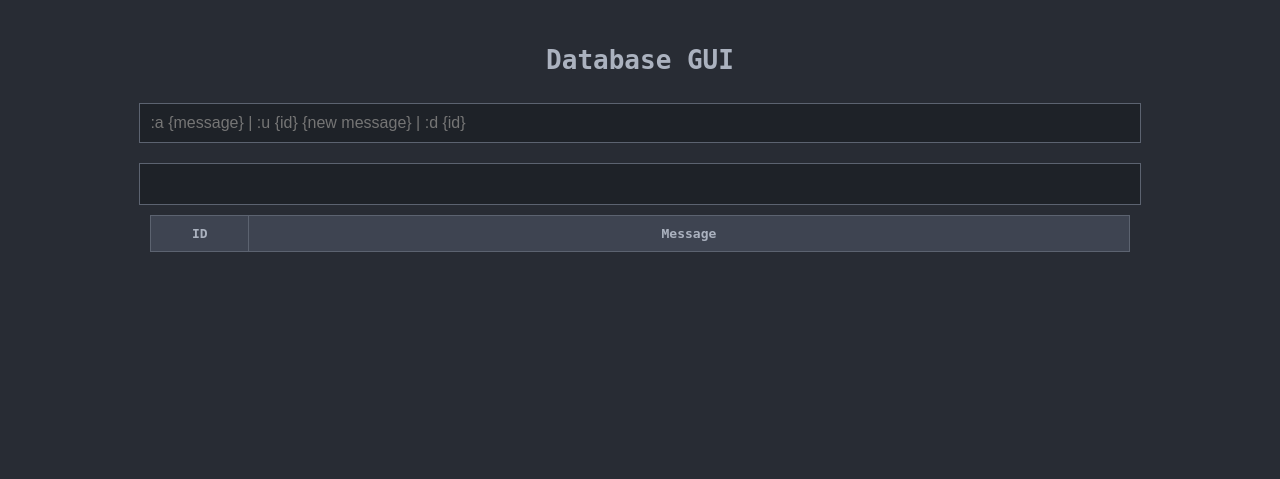
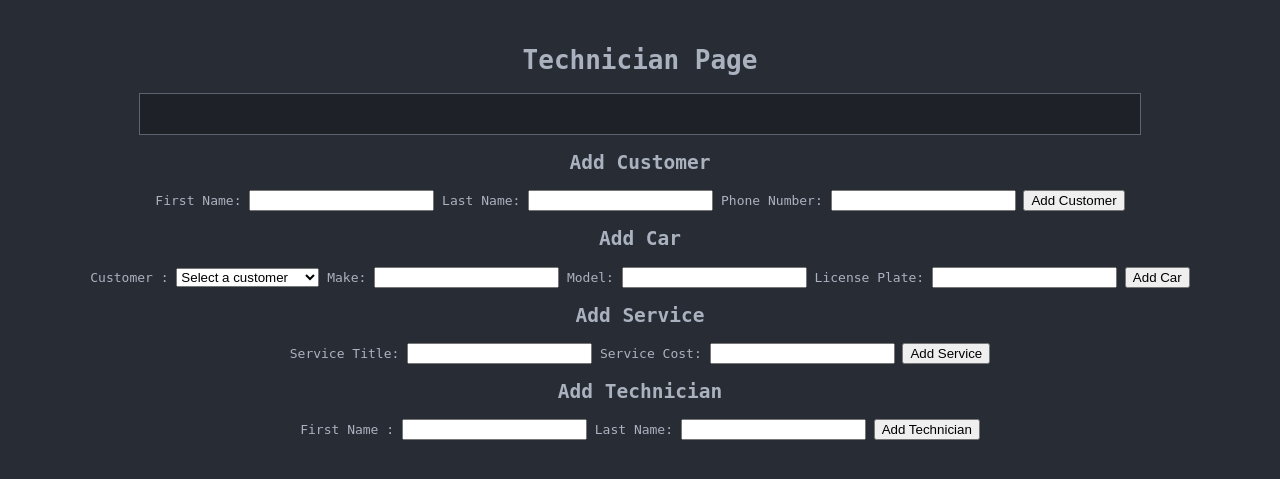
Before and after one commit to Sinnaminty/Database_Project, a Flask app: page / in a window 1280 px wide. Shown: the top 479 px of the page. Run offline with Flask 3, Linux system fonts and the light colour scheme; data comes from the database, SQL or seed files in the repository; data that the repository does not hold is empty.

Commit message:
more tables added

```diff
--- a/app.py
+++ b/app.py
@@ -7,137 +7,132 @@ CORS(app)  # Enable CORS for all routes
 
 DB_FILE = "database.db"
 
-def create_table():
+def create_tables():
     conn = sqlite3.connect(DB_FILE)
     cursor = conn.cursor()
+
+    # customer table
     cursor.execute("""
-        CREATE TABLE IF NOT EXISTS messages (
-            id INTEGER PRIMARY KEY AUTOINCREMENT,
-            content TEXT NOT NULL
-        )
+    CREATE TABLE IF NOT EXISTS customers (
+        id INTEGER PRIMARY KEY AUTOINCREMENT,
+        customer_first_name TEXT NOT NULL,
+        customer_last_name TEXT NOT NULL,
+        customer_phone_number TEXT NOT NULL
+    )
     """)
+
+    # cars table
+    cursor.execute("""
+    CREATE TABLE IF NOT EXISTS cars (
+        id INTEGER PRIMARY KEY AUTOINCREMENT,
+        car_make TEXT NOT NULL,
+        car_model TEXT NOT NULL,
+        car_license_plate TEXT NOT NULL,
+        customer_id INTEGER,
+        FOREIGN KEY (customer_id) REFERENCES customers(id)
+    )
+    """)
+
+    # services table
+    cursor.execute("""
+    CREATE TABLE IF NOT EXISTS services (
+        id INTEGER PRIMARY KEY AUTOINCREMENT,
+        service_title TEXT NOT NULL,
+        service_cost REAL NOT NULL
+    )
+    """)
+
+    # technicians table
+    cursor.execute("""
+    CREATE TABLE IF NOT EXISTS technicians (
+        id INTEGER PRIMARY KEY AUTOINCREMENT,
+        technician_first_name TEXT NOT NULL,
+        technician_last_name TEXT NOT NULL
+    )
+    """)
+
     conn.commit()
     conn.close()
 
-create_table()
+create_tables()
 
 @app.route('/')
 def index():
     return render_template("index.html")
 
 
-@app.route('/get_messages', methods=['GET'])
-def get_messages():
+@app.route('/get_customers', methods=['GET'])
+def get_customers():
     conn = sqlite3.connect(DB_FILE)
     cursor = conn.cursor()
-    cursor.execute("SELECT * FROM messages")
-    messages = cursor.fetchall()
+    cursor.execute("SELECT id, customer_first_name, customer_last_name, customer_phone_number FROM customers")
+    customers = cursor.fetchall()
     conn.close()
-    return jsonify(messages)
+
+    # Return customer data as JSON
+    return jsonify([{'id': customer[0], 'customer_first_name': customer[1], 'customer_last_name': customer[2], 'customer_phone_number': customer[3]} for customer in customers])
 
 
-@app.route('/submit', methods=['POST'])
-def submit():
+@app.route('/add_customer', methods=['POST'])
+def add_customer():
     data = request.json
-    messages = data.get("content", [])
-
-    if messages:
-        conn = sqlite3.connect(DB_FILE)
-        cursor = conn.cursor()
-
-        for message in messages:
-            cursor.execute("INSERT INTO messages (content) VALUES (?)", (message.strip(),))
-
-        conn.commit()
-        conn.close()
-        return jsonify({"message": f"{len(messages)} message(s) added successfully"}), 201
-
-    return jsonify({"error": "Message content is required"}), 400
-
-
-@app.route('/get_message/<int:msg_id>', methods=['GET'])
-def get_message(msg_id):
-    conn = sqlite3.connect(DB_FILE)
-    cursor = conn.cursor()
-    cursor.execute("SELECT * FROM messages WHERE id = ?", (msg_id,))
-    message = cursor.fetchone()
-    conn.close()
-
-    if message:
-        return jsonify({"id" : message[0], "content" : message[1]})
-    else:
-        return jsonify({"error": "Message not found"}), 404
-
-
-@app.route('/delete_messages', methods=['POST'])
-def delete_messages():
-    data = request.json
-    ids = data.get("ids", [])
-
-    if not ids:
-        return jsonify({"error": "No IDs provided"}), 400
-
-    # Convert all IDs to integers
-    try:
-        ids = [int(id_str) for id_str in ids]
-    except ValueError:
-        return jsonify({"error": "All IDs must be valid integers"}), 400
+    customer_first_name = data.get("customer_first_name")
+    customer_last_name = data.get("customer_last_name")
+    customer_phone_number = data.get("customer_phone_number")
 
     conn = sqlite3.connect(DB_FILE)
     cursor = conn.cursor()
-
-    # Check if all provided IDs exist in the database
-    cursor.execute("SELECT id FROM messages WHERE id IN ({})".format(",".join("?" for _ in ids)), ids)
-    existing_ids = [row[0] for row in cursor.fetchall()]
-
-    # Find the missing IDs
-    missing_ids = set(ids) - set(existing_ids)
-
-    if missing_ids:
-        conn.close()
-        return jsonify({"error": f"Message(s) with IDs {', '.join(map(str, missing_ids))} not found"}), 404
-
-    # Delete messages with the specified IDs
-    cursor.execute("DELETE FROM messages WHERE id IN ({})".format(",".join("?" for _ in ids)), ids)
+    cursor.execute("INSERT INTO customers (customer_first_name, customer_last_name, customer_phone_number) VALUES (?, ?, ?)", (customer_first_name, customer_last_name, customer_phone_number))
     conn.commit()
-
-    # Re-enumerate the IDs
-    cursor.execute("SELECT id FROM messages ORDER BY id")
-    rows = cursor.fetchall()
-    for index, row in enumerate(rows, start=1):
-        cursor.execute("UPDATE messages SET id = ? WHERE id = ?", (index, row[0]))
-
-    conn.commit()
-
-    # Reset the auto-increment counter
-    cursor.execute("DELETE FROM sqlite_sequence WHERE name='messages'")
-    conn.commit()
-
     conn.close()
-    return jsonify({"message": "Messages deleted successfully"})
+    return jsonify({"message": "Customer added successfully"}), 201
 
 
-@app.route('/update_message/<int:msg_id>', methods=['PUT'])
-def update_message(msg_id):
+
+@app.route('/add_car', methods=['POST'])
+def add_car():
     data = request.json
-    new_content = data.get("content")
+    car_make = data.get("car_make")
+    car_model = data.get("car_model")
+    car_license_plate = data.get("car_license_plate")
+    customer_id = data.get("customer_id")
 
     conn = sqlite3.connect(DB_FILE)
     cursor = conn.cursor()
-    cursor.execute("SELECT * FROM messages WHERE id = ?", (msg_id,))
-    message = cursor.fetchone()
+    cursor.execute("INSERT INTO cars (car_make, car_model, car_license_plate, customer_id) VALUES (?, ?, ?, ?)",
+                   (car_make, car_model, car_license_plate, customer_id))
+    conn.commit()
+    conn.close()
 
-    if not message:
-        conn.close()
-        return jsonify({"error": "Message not found"}), 404
+    return jsonify({"message": "Car added successfully"}), 201
 
-    if new_content:
-        cursor.execute("UPDATE messages SET content=? WHERE id=?", (new_content, msg_id))
-        conn.commit()
-        conn.close()
-        return jsonify({"message": "Message updated successfully"})
-    return jsonify({"error" : "New content is required"}), 400
+@app.route('/add_service', methods=['POST'])
+def add_service():
+    data = request.json
+    service_name = data.get("service_title")
+    service_cost = data.get("service_cost")
 
+    conn = sqlite3.connect(DB_FILE)
+    cursor = conn.cursor()
+    cursor.execute("INSERT INTO services (service_name, service_cost) VALUES (?, ?)", (service_name, service_cost))
+    conn.commit()
+    conn.close()
+
+    return jsonify({"message": "Service added successfully"}), 201
+
+@app.route('/add_technician', methods=['POST'])
+def add_technician():
+    data = request.json
+    technician_first_name = data.get("technician_first_name")
+    technician_last_name = data.get("technician_last_name")
+
+    conn = sqlite3.connect(DB_FILE)
+    cursor = conn.cursor()
+    cursor.execute("INSERT INTO technicians (technician_first_name, technician_last_name) VALUES (?, ?)", (technician_first_name, technician_last_name))
+    conn.commit()
+    conn.close()
+
+    return jsonify({"message": "Technician added successfully"}), 201
 
 if __name__ == '__main__':
     app.run(debug=True)
--- a/templates/index.html
+++ b/templates/index.html
@@ -56,90 +56,208 @@
             width: 10%;
         }
     </style>
+
+</head>
+
+<body onload="fetchCustomers()">
+    <h1>Technician Page</h1>
+    <p id="responseBox"></p>
+    <h2>Add Customer</h2>
+    <form id="addCustomerForm">
+        First Name: <input type="text" id="customerFirstName">
+        Last Name: <input type="text" id="customerLastName">
+        Phone Number: <input type="text" id="customerPhoneNumber">
+        <button type="submit">Add Customer</button>
+    </form>
+
+    <h2>Add Car</h2>
+    <form id="addCarForm">
+        Customer :
+        <select id="customerSelect">
+            <option value="" disabled selected>Select a customer</option>
+        </select>
+        Make: <input type="text" id="carMake">
+        Model: <input type="text" id="carModel">
+        License Plate: <input type="text" id="carLicensePlate">
+        <button type="submit">Add Car</button>
+    </form>
+
+    <h2>Add Service</h2>
+    <form id="addServiceForm">
+        Service Title: <input type="text" id="serviceTitle">
+        Service Cost: <input type="number" id="serviceCost">
+        <button type="submit">Add Service</button>
+    </form>
+
+    <h2>Add Technician</h2>
+    <form id="addTechnicianForm">
+        First Name : <input type="text" id="technicianFirstName">
+        Last Name: <input type="text" id="technicianLastName">
+        <button type="submit">Add Technician</button>
+    </form>
+
     <script>
         function updateResponseBox(message) {
             document.getElementById("responseBox").innerText = message;
         }
 
-        function fetchMessages() {
-            fetch("/get_messages")
+        // Fetch customers from the server and populate the dropdown
+        function fetchCustomers() {
+            fetch('/get_customers')
                 .then(response => response.json())
                 .then(data => {
-                    let table = document.getElementById("messageTable");
-                    table.innerHTML = "<tr><th>ID</th><th>Message</th></tr>";
-                    data.forEach(msg => {
-                        table.innerHTML += `<tr><td>${msg[0]}</td><td>${msg[1]}</td></tr>`;
+                    let customerSelect = document.getElementById('customerSelect');
+                    data.forEach(customer => {
+                        let option = document.createElement('option');
+                        option.value = customer.id;  // Assuming customer.id is unique
+                        option.textContent = `${customer.first_name} ${customer.last_name}`;
+                        customerSelect.appendChild(option);
                     });
-                });
+                })
+                .catch(error => updateResponseBox(error));
         }
 
-        function processCommand(event) {
-            if (event.key === "Enter") {
-                let input = document.getElementById("commandInput").value.trim();
-                document.getElementById("commandInput").value = "";
+        document.getElementById('addCustomerForm').addEventListener('submit', function (event) {
+            event.preventDefault();  // Prevent the default form submission behavior
 
-                let addMatch = input.match(/^:a (.+)$/);
-                let updateMatch = input.match(/^:u (\d+) (.+)$/);
-                let deleteMatch = input.match(/^:d (.+)$/);
+            // Get values from the form inputs
+            let customerFirstName = document.getElementById('customerFirstName').value;
+            let customerLastName = document.getElementById('customerLastName').value;
+            let customerPhoneNumber = document.getElementById('customerPhoneNumber').value;
 
-                if (addMatch) {
-                    let messages = addMatch[1].split(',').map(msg => msg.trim());
+            // Check if any required fields are empty
+            if (!customerFirstName || !customerLastName || !customerPhoneNumber) {
+                updateResponseBox("Please fill in all fields.");
+                return; // Prevent sending the request if any field is missing
+            }
 
-                    fetch("/submit", {
-                        method: "POST",
-                        headers: { "Content-Type": "application/json" },
-                        body: JSON.stringify({ content: messages })
+            // Send the data to the backend via a POST request
+            fetch('/add_customer', {
+                method: 'POST',
+                headers: { 'Content-Type': 'application/json' },
+                body: JSON.stringify({
+                    customer_first_name: customerFirstName,
+                    customer_last_name: customerLastName,
+                    customer_phone_number: customerPhoneNumber
+                })
             })
                 .then(response => response.json())
                 .then(data => {
-                            fetchMessages();
+                    // Display the server's response message
                     updateResponseBox(data.message || data.error);
+                    fetchCustomers();
+                })
+                .catch(error => {
+                    console.error("Error:", error);
+                    updateResponseBox("An error occurred while adding the customer.");
+                });
         });
 
-                } else if (updateMatch) {
-                    fetch(`/update_message/${updateMatch[1]}`, {
-                        method: "PUT",
-                        headers: { "Content-Type": "application/json" },
-                        body: JSON.stringify({ content: updateMatch[2] })
+        document.getElementById('addCarForm').addEventListener('submit', function (event) {
+            event.preventDefault();  // Prevent the default form submission behavior
+
+            // Get values from the form inputs
+            let customerID = document.getElementById('customerSelect').value;
+            console.log(customerID);
+            let make = document.getElementById('carMake').value;
+            let model = document.getElementById('carModel').value;
+            let licensePlate = document.getElementById('carLicensePlate').value;
+
+            // Check if any required fields are empty
+            if (!customer || !make || !model || !licensePlate) {
+                updateResponseBox("Please fill in all fields.");
+                return; // Prevent sending the request if any field is missing
+            }
+
+            // Send the data to the backend via a POST request
+            fetch('/add_car', {
+                method: 'POST',
+                headers: { 'Content-Type': 'application/json' },
+                body: JSON.stringify({
+                    car_make: make,
+                    car_model: model,
+                    car_license_plate: licensePlate,
+                    customer_id : customerID
+                })
             })
                 .then(response => response.json())
                 .then(data => {
-                            fetchMessages();
+                    // Display the server's response message
                     updateResponseBox(data.message || data.error);
+                })
+                .catch(error => {
+                    console.error("Error:", error);
+                    updateResponseBox("An error occurred while adding the car.");
+                });
         });
 
-                } else if (deleteMatch) {
-                    let ids = deleteMatch[1].split(',').map(id => id.trim());
-                    fetch(`/delete_messages`, {
-                        method: "POST",
-                        headers: { "Content-Type": "application/json" },
-                        body: JSON.stringify({ ids: ids })
+        document.getElementById('addServiceForm').addEventListener('submit', function (event) {
+            event.preventDefault();  // Prevent the default form submission behavior
+
+            let serviceTitle = document.getElementById('serviceTitle').value;
+            let serviceCost = document.getElementById('serviceCost').value;
+
+            // Check if any required fields are empty
+            if (!serviceTitle || !serviceCost) {
+                updateResponseBox("Please fill in all fields.");
+                return; // Prevent sending the request if any field is missing
+            }
+
+            // Send the data to the backend via a POST request
+            fetch('/add_service', {
+                method: 'POST',
+                headers: { 'Content-Type': 'application/json' },
+                body: JSON.stringify({
+                    service_title: serviceTitle,
+                    service_cost: serviceCost
+                })
             })
                 .then(response => response.json())
                 .then(data => {
-                            fetchMessages();
+                    // Display the server's response message
                     updateResponseBox(data.message || data.error);
+                })
+                .catch(error => {
+                    console.error("Error:", error);
+                    updateResponseBox("An error occurred while adding the service.");
+                });
         });
 
-                } else {
-                    updateResponseBox("Invalid command");
+
+        document.getElementById('addTechnicianForm').addEventListener('submit', function (event) {
+            event.preventDefault();  // Prevent the default form submission behavior
+
+            let technicianFirstName = document.getElementById('technicianFirstName').value;
+            let technicianLastName = document.getElementById('technicianLastName').value;
+
+            // Check if any required fields are empty
+            if (!technicianFirstName|| !technicianLastName) {
+                updateResponseBox("Please fill in all fields.");
+                return; // Prevent sending the request if any field is missing
             }
-            }
-        }
+
+            // Send the data to the backend via a POST request
+            fetch('/add_technician', {
+                method: 'POST',
+                headers: { 'Content-Type': 'application/json' },
+                body: JSON.stringify({
+                    technician_first_name: technicianFirstName,
+                    technician_last_name: technicianLastName
+                })
+            })
+                .then(response => response.json())
+                .then(data => {
+                    // Display the server's response message
+                    updateResponseBox(data.message || data.error);
+                })
+                .catch(error => {
+                    console.error("Error:", error);
+                    updateResponseBox("An error occurred while adding the technician.");
+                });
+        });
+
+
     </script>
-</head>
-
-<body onload="fetchMessages()">
-    <h1>Database GUI</h1>
-    <input type="text" id="commandInput" placeholder=":a {message} | :u {id} {new message} | :d {id}"
-        onkeypress="processCommand(event)">
-    <p id="responseBox"></p>
-    <table id="messageTable">
-        <tr>
-            <th>ID</th>
-            <th>Message</th>
-        </tr>
-    </table>
 </body>
 
 </html>
```
Also changed, not shown: database.db, templates/view.html (added). Lines whose indentation alone changed are shown as unchanged.
